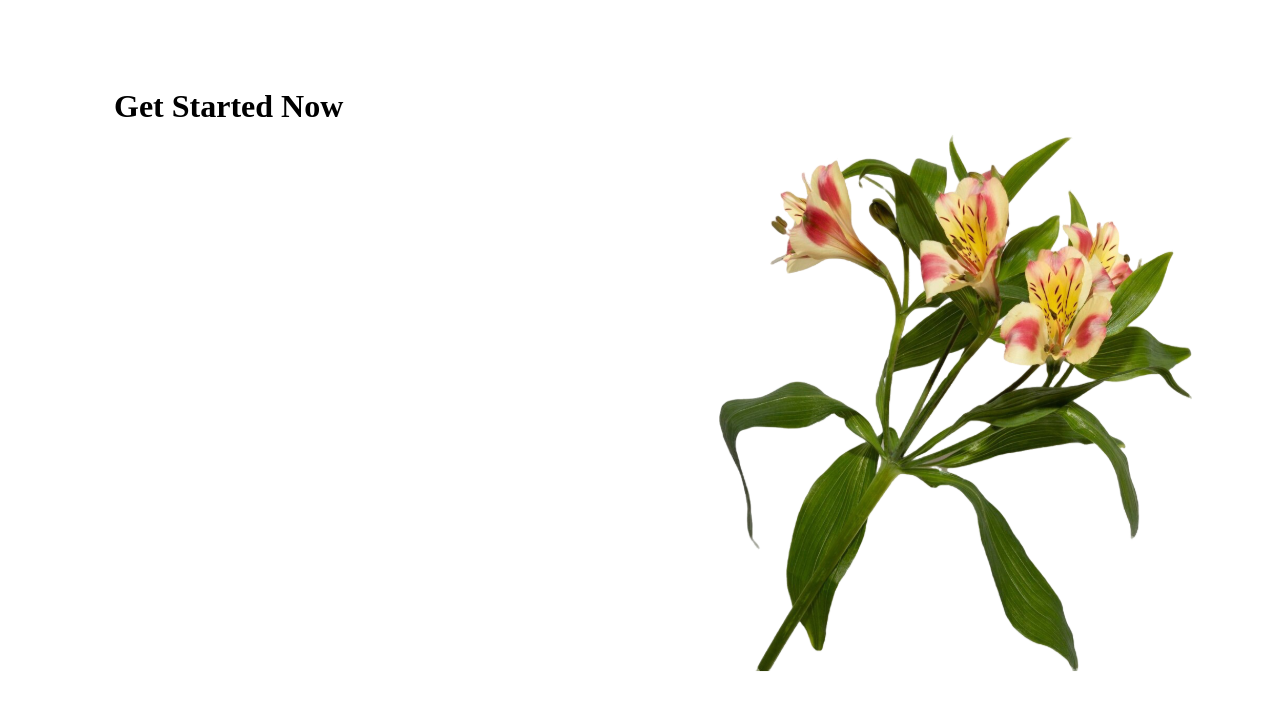
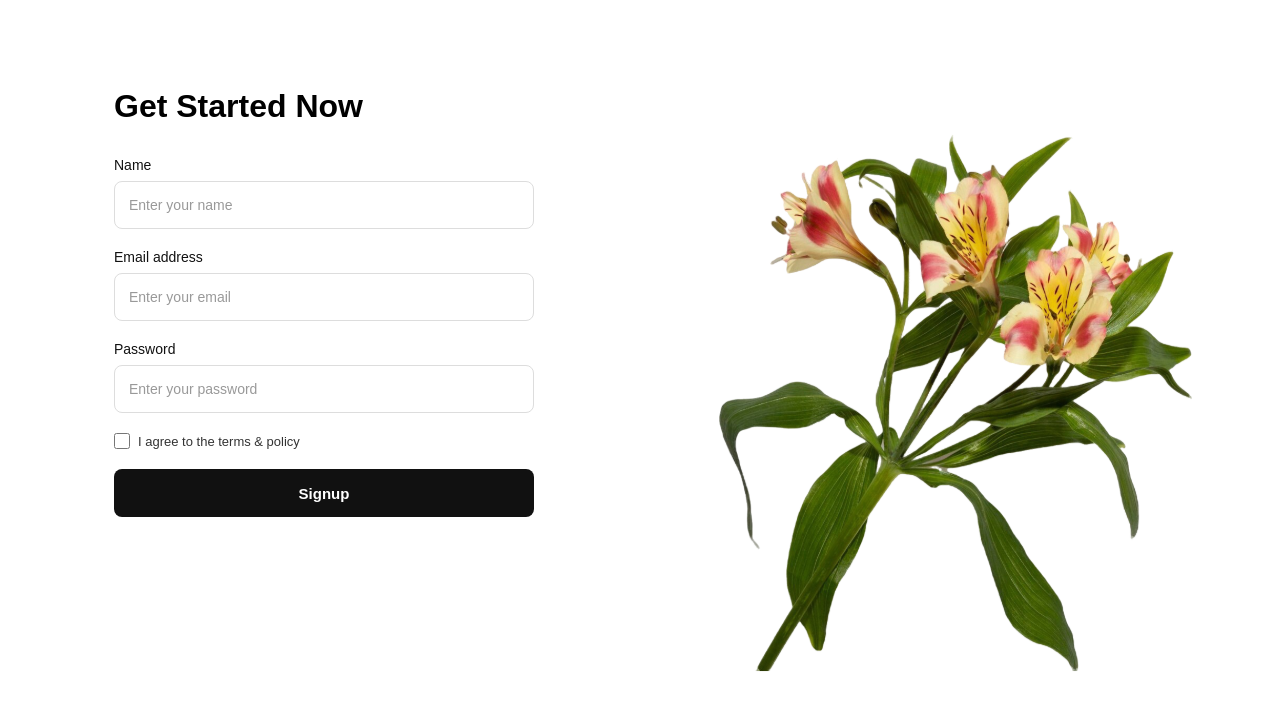
Before and after one commit to Shanne-Bumanlag/appdev1-final-practical-exam, a React (Vite) app: page / in a window 1280 px wide. Shown: the top 710 px of the page. Built offline with nearby package versions, Linux system fonts and the light colour scheme.

Commit message:
Add Sign Up form

```diff
--- a/src/components/Signup.jsx
+++ b/src/components/Signup.jsx
@@ -7,6 +7,44 @@
     <main className={styles.page}>
       <section className={styles.leftSection}>
         <h1 className={styles.title}>Get Started Now</h1>
+
+        <form className={styles.form}>
+          <div className={styles.inputGroup}>
+            <label htmlFor="name">Name</label>
+            <input
+              id="name"
+              type="text"
+              placeholder="Enter your name"
+            />
+          </div>
+
+          <div className={styles.inputGroup}>
+            <label htmlFor="email">Email address</label>
+            <input
+              id="email"
+              type="email"
+              placeholder="Enter your email"
+            />
+          </div>
+
+          <div className={styles.inputGroup}>
+            <label htmlFor="password">Password</label>
+            <input
+              id="password"
+              type="password"
+              placeholder="Enter your password"
+            />
+          </div>
+
+          <label className={styles.checkboxGroup}>
+            <input type="checkbox" />
+            <span>I agree to the terms &amp; policy</span>
+          </label>
+
+          <button type="submit" className={styles.signupButton}>
+            Signup
+          </button>
+        </form>
       </section>
 
       <section className={styles.rightSection}>
--- a/src/components/Signup.module.css
+++ b/src/components/Signup.module.css
@@ -4,6 +4,7 @@
   width: 100%;
   min-height: 100vh;
   background-color: #ffffff;
+  font-family: Arial, sans-serif;
 }
 
 .leftSection {
@@ -24,6 +25,75 @@
   text-align: left;
 }
 
+.form {
+  width: 100%;
+  max-width: 420px;
+  display: flex;
+  flex-direction: column;
+  gap: 20px;
+}
+
+.inputGroup {
+  display: flex;
+  flex-direction: column;
+  gap: 8px;
+}
+
+.inputGroup label {
+  color: #111111;
+  font-size: 14px;
+  font-weight: 500;
+}
+
+.inputGroup input {
+  width: 100%;
+  box-sizing: border-box;
+  height: 48px;
+  padding: 0 14px;
+  border: 1px solid #dddddd;
+  border-radius: 8px;
+  font-size: 14px;
+  outline: none;
+}
+
+.inputGroup input:focus {
+  border-color: #555555;
+}
+
+.inputGroup input::placeholder {
+  color: #999999;
+}
+
+.checkboxGroup {
+  display: flex;
+  align-items: center;
+  gap: 8px;
+  color: #333333;
+  font-size: 13px;
+}
+
+.checkboxGroup input {
+  width: 16px;
+  height: 16px;
+  margin: 0;
+}
+
+.signupButton {
+  width: 100%;
+  height: 48px;
+  border: none;
+  border-radius: 8px;
+  background-color: #111111;
+  color: #ffffff;
+  font-size: 15px;
+  font-weight: 600;
+  cursor: pointer;
+}
+
+.signupButton:hover {
+  background-color: #333333;
+}
+
 .rightSection {
   flex: 1;
   display: flex;
```
Also changed, not shown: Bumanlag-signup-form.png (added).
